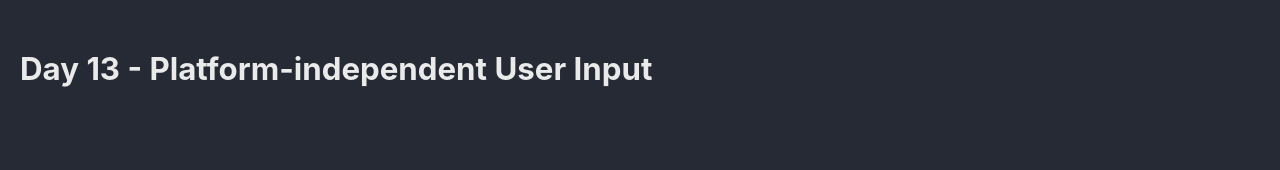
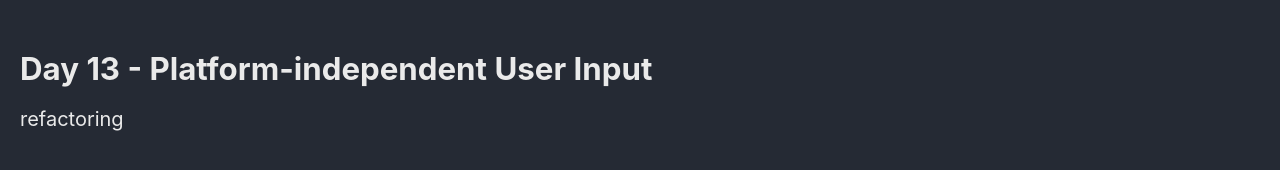
Before and after one commit to Connor-McCartney/Connor-McCartney.github.io, a Jekyll site: the page built from _pages/misc/HandmadeHeroNotes.md, in a window 1280 px wide and 900 px high, scrolled down 3822 px. Shown: the part 654-824 px from the top of the window. Built offline with Jekyll 4.4.1, drawn with Linux system fonts in a browser that asks for light colours; cached includes are drawn as plain includes; our own code applies the rules of GitHub Pages for plain Markdown files; before the commit the page ends 4610 px from its top, so only the background shows below that.

Commit message:
Update HandmadeHeroNotes.md

```diff
--- a/_pages/misc/HandmadeHeroNotes.md
+++ b/_pages/misc/HandmadeHeroNotes.md
@@ -182,3 +182,8 @@ refactoring, still a bit janky
 <br>
 
 # Day 13 - Platform-independent User Input
+
+
+refactoring
+
+<br>
```
